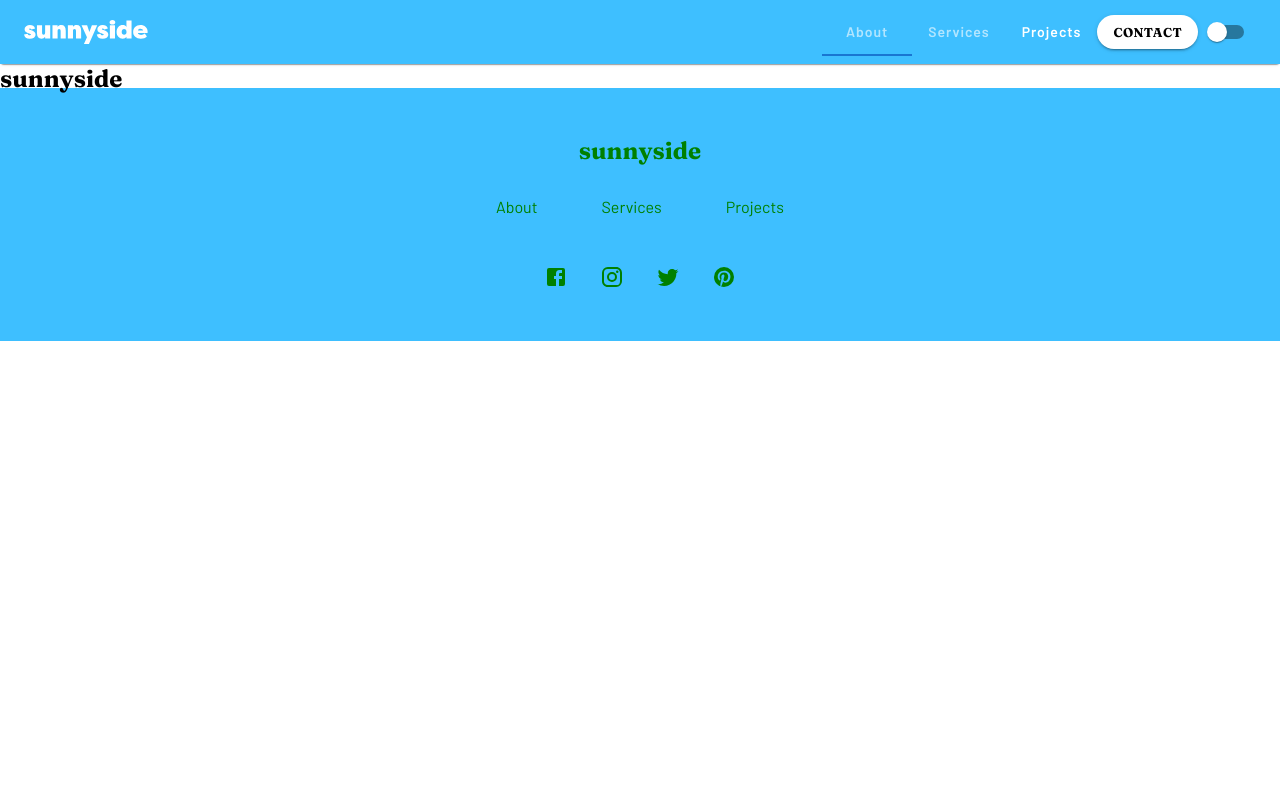
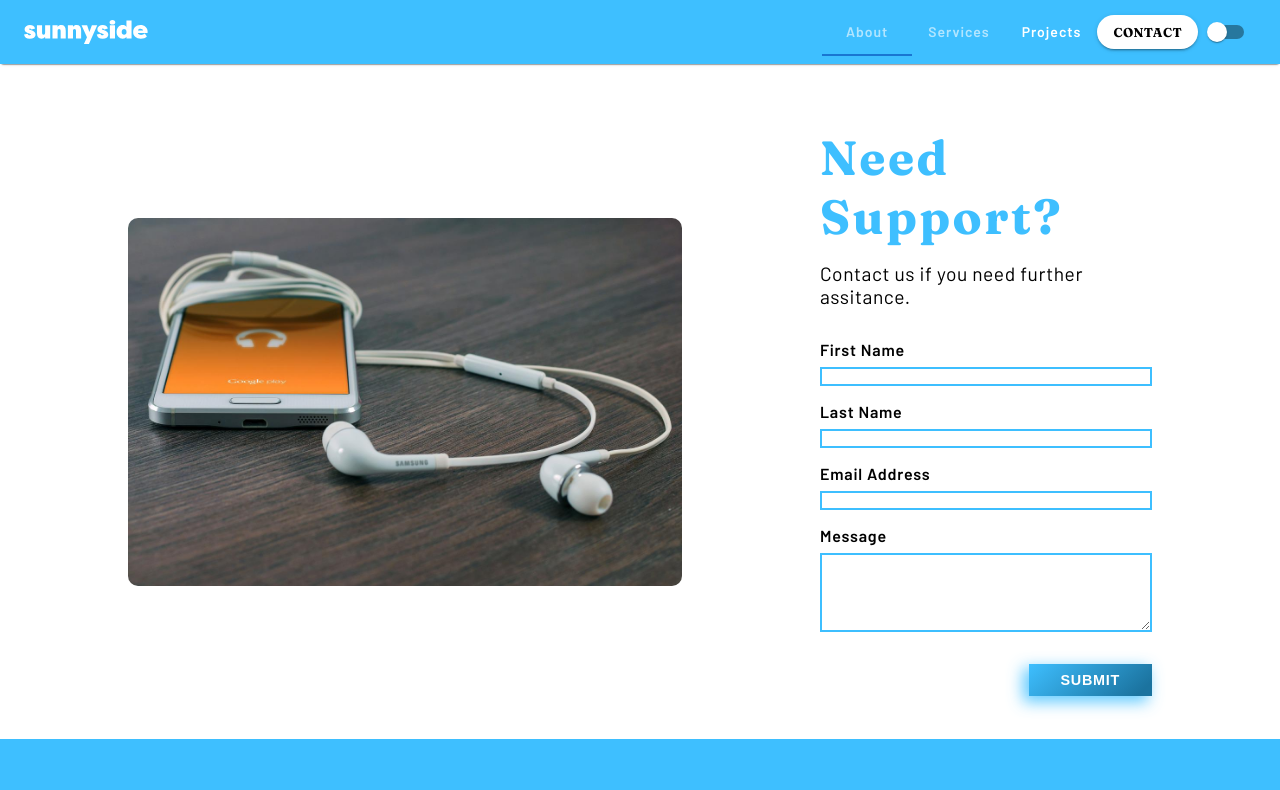
Before and after one commit to Skyz03/React--Sunny-Landing-Page, a React (Create React App) app: page /contact in a window 1280 px wide. Shown: the top 790 px of the page. Built offline with nearby package versions, Linux system fonts and the light colour scheme.

Commit message:
Contact form simple version completed

```diff
--- a/src/index.scss
+++ b/src/index.scss
@@ -362,3 +362,80 @@ ul {
     }
   }
 }
+
+//Contact page
+
+.contact {
+  max-width: 80%;
+  margin: 0 auto;
+  display: flex;
+  align-items: center;
+  justify-content: center;
+  padding: 3rem 0;
+
+  &__title {
+    font-family: "Fraunces", serif;
+    color: #3ebfff;
+    font-size: 3rem;
+    padding: 1rem 0;
+    letter-spacing: 0.05em;
+  }
+
+  &__subtitle {
+    padding-bottom: 1rem;
+    font-size: 1.2rem;
+    letter-spacing: 0.03em;
+  }
+
+  &__left {
+    img {
+      max-width: 80%;
+      width: 100%;
+      border-radius: 10px;
+    }
+  }
+
+  &__right {
+    font-family: "Barlow", sans-serif;
+    max-width: 70%;
+    width: 60%;
+
+    form {
+      display: flex;
+      flex-direction: column;
+
+      label {
+        padding: 1rem 0 0.5rem;
+        letter-spacing: 0.05em;
+        font-weight: bolder;
+      }
+
+      input {
+        border: 2px solid #3ebfff;
+      }
+      textarea {
+        border: 2px solid #3ebfff;
+      }
+    }
+  }
+
+  .btn-submit {
+    align-self: flex-end;
+    max-width: 50%;
+    padding: 0.5rem 2rem;
+    margin-top: 2rem;
+    background: linear-gradient(
+      318deg,
+      rgba(27, 115, 159, 1) 10%,
+      rgba(62, 191, 255, 1) 100%
+    );
+    color: #fff;
+    border: none;
+    box-shadow: -5px 5px 15px 1px rgba(62, 191, 255, 0.81);
+    text-transform: uppercase;
+    font-weight: bold;
+    letter-spacing: 0.05em;
+    font-size: 0.9rem;
+    cursor: pointer;
+  }
+}
--- a/src/pages/Contact.jsx
+++ b/src/pages/Contact.jsx
@@ -1,10 +1,124 @@
 import React from "react";
+import { useFormik } from "formik";
+import telephone from "../images/telephone.jpg";
+
+const validate = (values) => {
+  const errors = {};
+
+  if (!values.firstName) {
+    errors.firstName = "Required";
+  } else if (values.firstName.length > 15) {
+    errors.firstName = "Must be 15 characters or less";
+  }
+
+  if (!values.lastName) {
+    errors.lastName = "Required";
+  } else if (values.lastName.length > 20) {
+    errors.lastName = "Must be 20 characters or less";
+  }
+
+  if (!values.email) {
+    errors.email = "Required";
+  } else if (!/^[A-Z0-9._%+-]+@[A-Z0-9.-]+\.[A-Z]{2,4}$/i.test(values.email)) {
+    errors.email = "Invalid email address";
+  }
+
+  if (!values.message) {
+    errors.message = "Required";
+  } else if (values.message.length < 20) {
+    errors.message = "Please describe your issues in detail";
+  }
+
+  return errors;
+};
 
 const Contact = () => {
+  const formik = useFormik({
+    initialValues: {
+      firstName: "",
+
+      lastName: "",
+
+      email: "",
+
+      message: "",
+    },
+
+    validate,
+
+    onSubmit: (values) => {
+      alert(JSON.stringify(values, null, 2));
+    },
+  });
+
   return (
-    <section className="contact">
-      <h2>sunnyside</h2>
-    </section>
+    <div className="contact">
+      <div className="contact__left">
+        <img src={telephone} alt="call" />
+      </div>
+
+      <div className="contact__right">
+        <h3 className="contact__title">Need Support?</h3>
+        <p className="contact__subtitle">
+          Contact us if you need further assitance.
+        </p>
+        <form onSubmit={formik.handleSubmit} className="form">
+          <label htmlFor="firstName">First Name</label>
+
+          <input
+            id="firstName"
+            name="firstName"
+            type="text"
+            onChange={formik.handleChange}
+            value={formik.values.firstName}
+          />
+
+          {formik.errors.firstName ? (
+            <div>{formik.errors.firstName}</div>
+          ) : null}
+
+          <label htmlFor="lastName">Last Name</label>
+
+          <input
+            id="lastName"
+            name="lastName"
+            type="text"
+            onChange={formik.handleChange}
+            value={formik.values.lastName}
+          />
+
+          {formik.errors.lastName ? <div>{formik.errors.lastName}</div> : null}
+
+          <label htmlFor="email">Email Address</label>
+
+          <input
+            id="email"
+            name="email"
+            type="email"
+            onChange={formik.handleChange}
+            value={formik.values.email}
+          />
+
+          {formik.errors.email ? <div>{formik.errors.email}</div> : null}
+
+          <label htmlFor="message">Message</label>
+
+          <textarea
+            id="message"
+            name="message"
+            onChange={formik.handleChange}
+            value={formik.values.message}
+            rows="5"
+          />
+
+          {formik.errors.message ? <div>{formik.errors.message}</div> : null}
+
+          <button className="btn-submit" type="submit">
+            Submit
+          </button>
+        </form>
+      </div>
+    </div>
   );
 };
 
```
Also changed, not shown: src/images/telephone.jpg (added).
